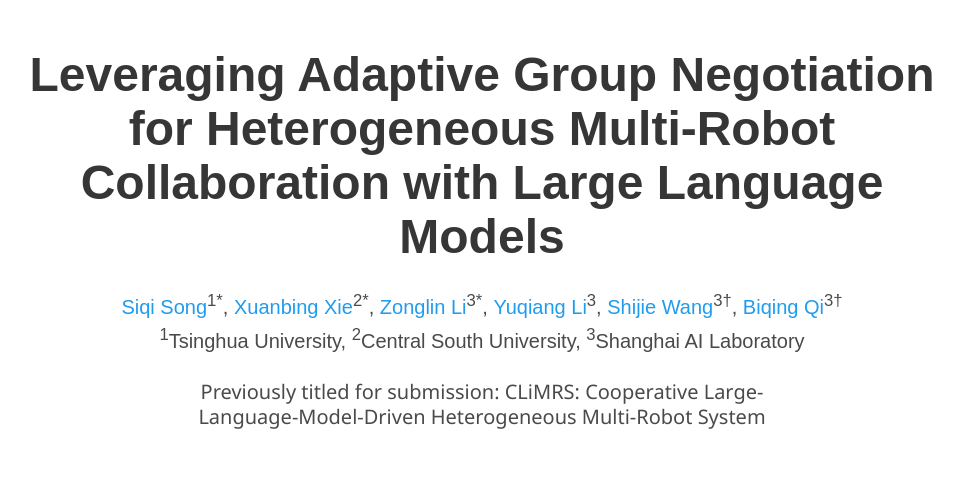
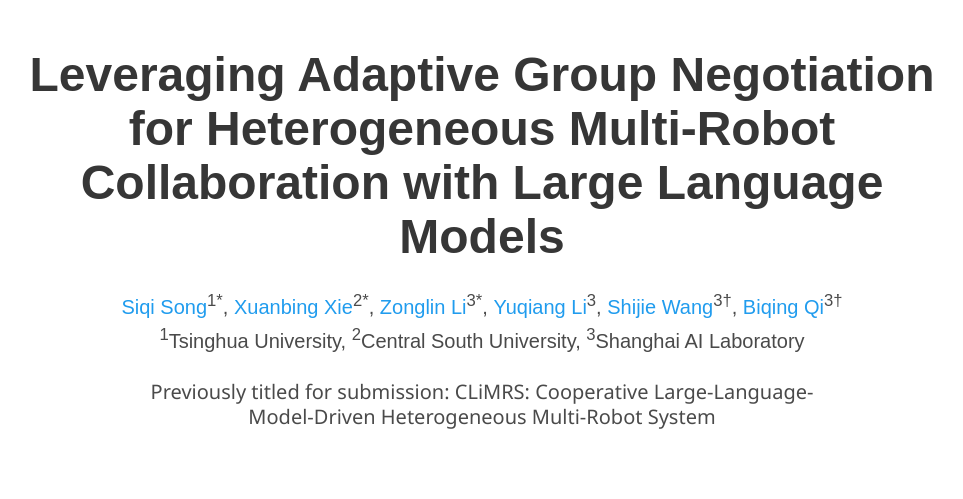
Before and after one commit to CLiMRS/CLiMRS.github.io, a plain HTML site: page index.html in a window 1280 px wide. Shown: the top 499 px of the page, without its empty margins (158-1121 px from the left). Drawn offline with nearby package versions, Linux system fonts and the light colour scheme; some icons are missing; a web font is replaced by a local one.

Commit message:
[update] minor fix with init, ongoing

```diff
--- a/index.html
+++ b/index.html
@@ -86,7 +86,7 @@
           <p class="subtitle is-5" style="font-weight: bold;">International Conference on Humanoid Robots 2025 <span style="color: red;">Oral Presentation</span></p> -->
 
           <br>
-          <p class="subtitle is-5" style="font-style: bold; max-width: 600px; margin: 0 auto;">Previously titled for submission: CLiMRS: Cooperative Large-Language-Model-Driven Heterogeneous Multi-Robot System</p>
+          <p class="subtitle is-5" style="font-style: bold; max-width: 700px; margin: 0 auto;">Previously titled for submission: CLiMRS: Cooperative Large-Language-Model-Driven Heterogeneous Multi-Robot System</p>
 
         </div>
       </div>
```
